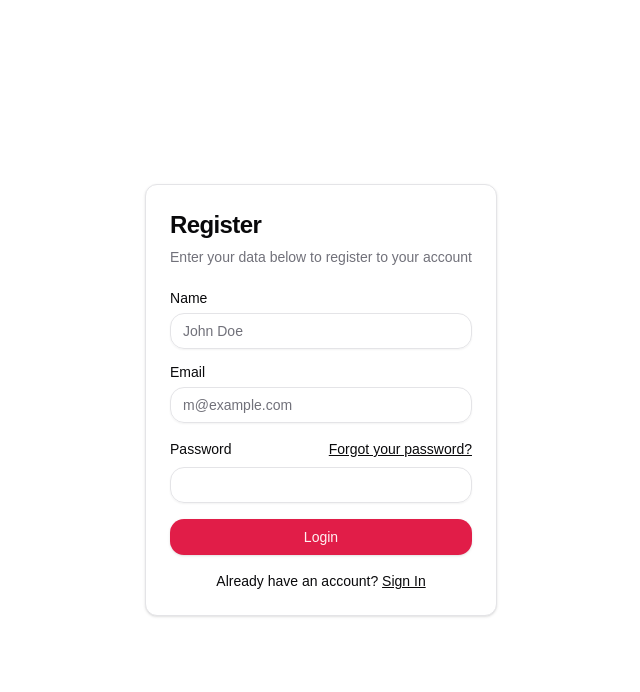
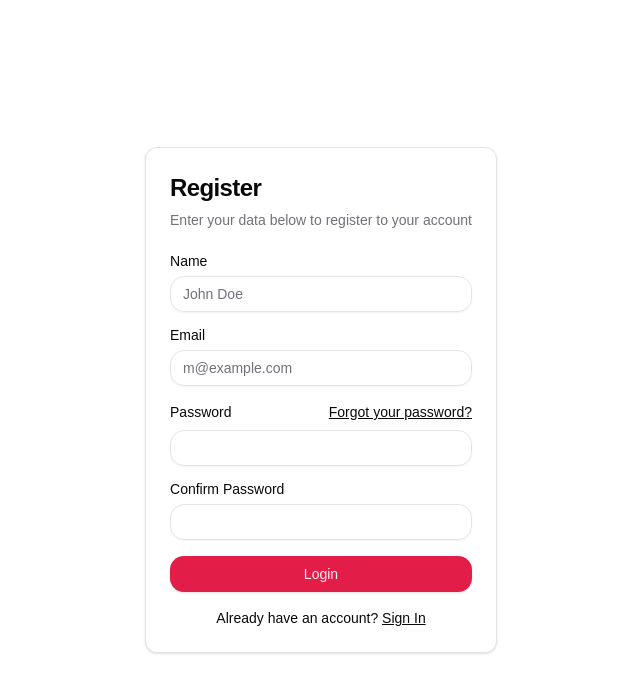
Before and after one commit to Jonathan0823/fullstack-ecommerce, a Next.js app: page /register in a window 1280 px wide. Shown: the top 692 px of the page, without its empty margins (319-959 px from the left). Built offline with nearby package versions, Linux system fonts and the light colour scheme.

Commit message:
Refactor register form component and add password confirmation

```diff
--- a/components/register-form.tsx
+++ b/components/register-form.tsx
@@ -18,8 +18,13 @@ export function RegisterForm() {
   const [email, setEmail] = useState("");
   const [password, setPassword] = useState("");
   const [name, setName] = useState("");
+  const [confirmPassword, setConfirmPassword] = useState("");
 
   const handleSubmit = async () => {
+    if (password !== confirmPassword) {
+      alert("Passwords do not match");
+      return;
+    }
     try {
         const res = await fetch(`${BACKEND_URL}/auth/register`, {
             method: "POST",
@@ -46,6 +51,7 @@ export function RegisterForm() {
       setName("");
       setEmail("");
       setPassword("");
+      setConfirmPassword("");
     }
   };
 
@@ -96,6 +102,16 @@ export function RegisterForm() {
               value={password}
             />
           </div>
+          <div className="grid gap-2">
+            <Label htmlFor="email">Confirm Password</Label>
+            <Input
+              id="confirm-password"
+              type="password"
+              required
+              onChange={(e) => setConfirmPassword(e.target.value)}
+              value={confirmPassword}
+            />
+          </div>
           <Button type="submit" className="w-full" onClick={handleSubmit}>
             Login
           </Button>
```
